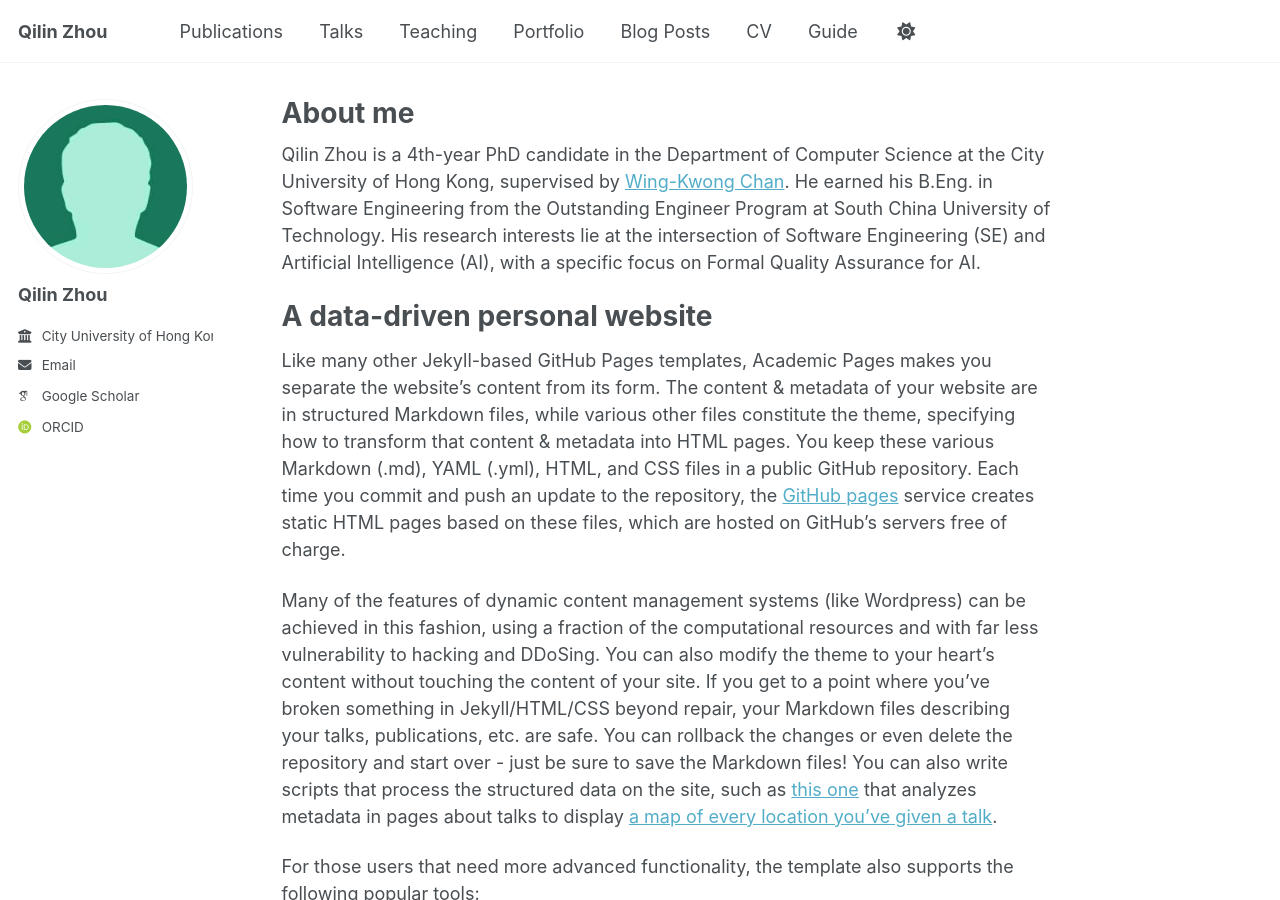
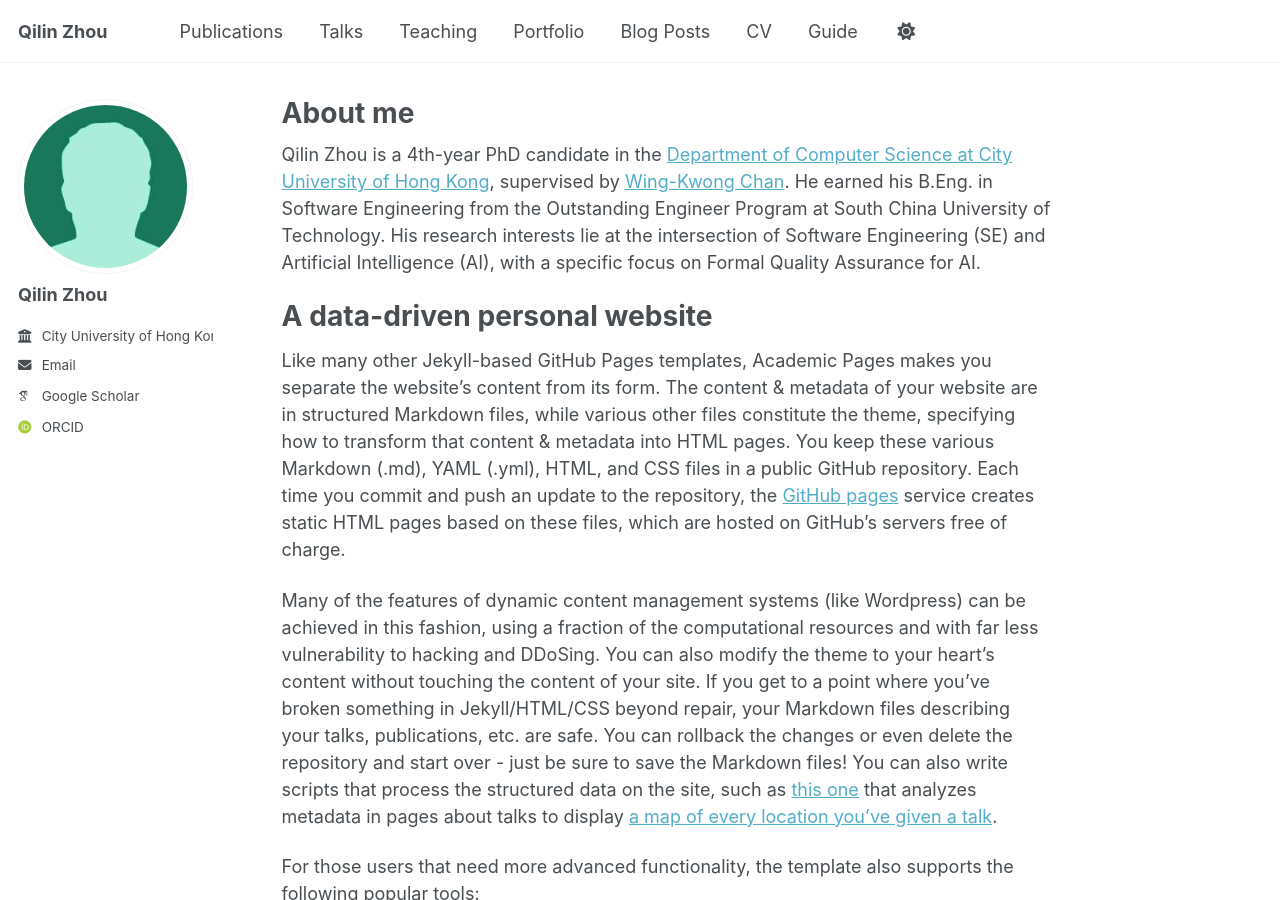
Before and after one commit to qilin-zhou/qilin-zhou.github.io, a Jekyll site: the page built from _pages/about.md, in a window 1280 px wide and 900 px high. Built offline with Jekyll 4.4.1, drawn with Linux system fonts in a browser that asks for light colours; some web fonts are replaced; a script bundle is joined from its source files by our own code; library files that are not in the unit come from our copies.

Commit message:
Update about.md

```diff
--- a/_pages/about.md
+++ b/_pages/about.md
@@ -6,7 +6,7 @@ redirect_from:
   - /about/
   - /about.html
 ---
-Qilin Zhou is a 4th-year PhD candidate in the Department of Computer Science at the City University of Hong Kong, supervised by [Wing-Kwong Chan](https://www.cs.cityu.edu.hk/~wkchan/). He earned his B.Eng. in Software Engineering from the Outstanding Engineer Program at South China University of Technology. His research interests lie at the intersection of Software Engineering (SE) and Artificial Intelligence (AI), with a specific focus on Formal Quality Assurance for AI.
+Qilin Zhou is a 4th-year PhD candidate in the [Department of Computer Science at City University of Hong Kong](https://www.cs.cityu.edu.hk/), supervised by [Wing-Kwong Chan](https://www.cs.cityu.edu.hk/~wkchan/). He earned his B.Eng. in Software Engineering from the Outstanding Engineer Program at South China University of Technology. His research interests lie at the intersection of Software Engineering (SE) and Artificial Intelligence (AI), with a specific focus on Formal Quality Assurance for AI.
 
 A data-driven personal website
 ======
```
